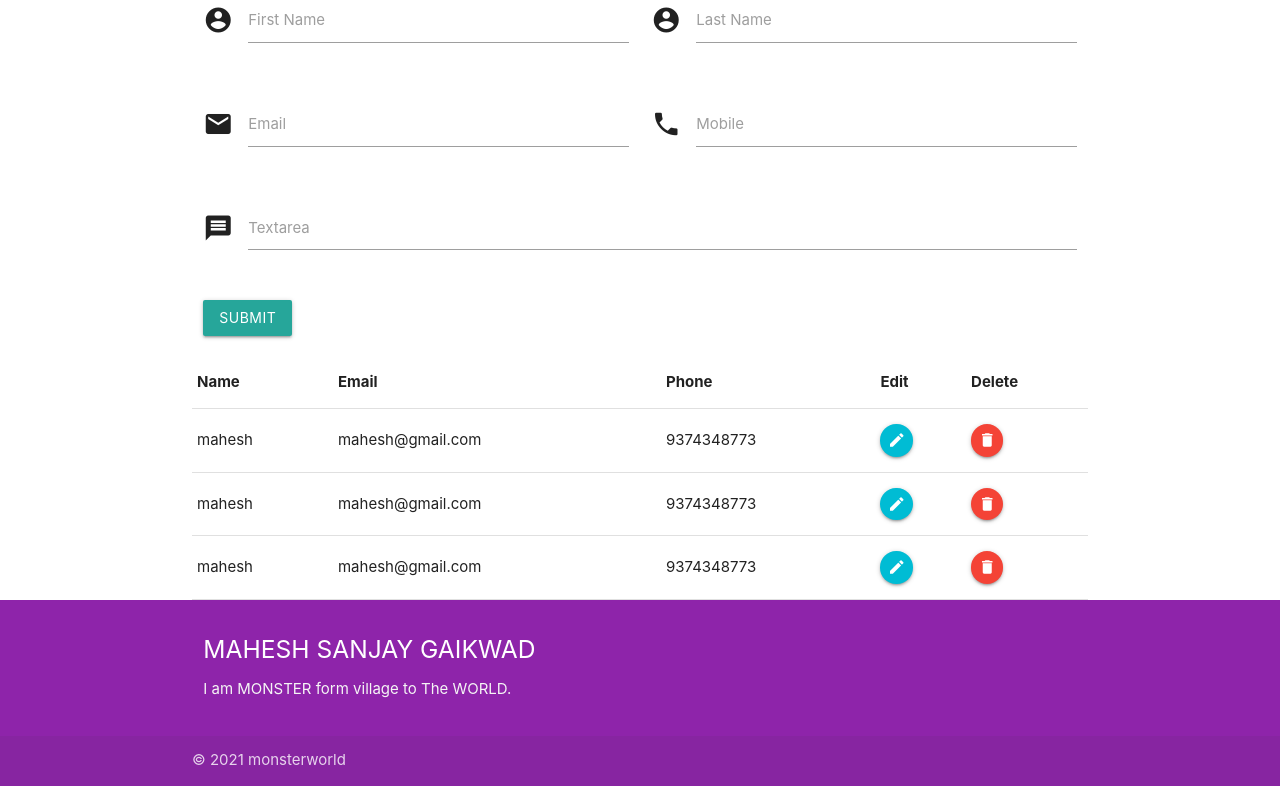
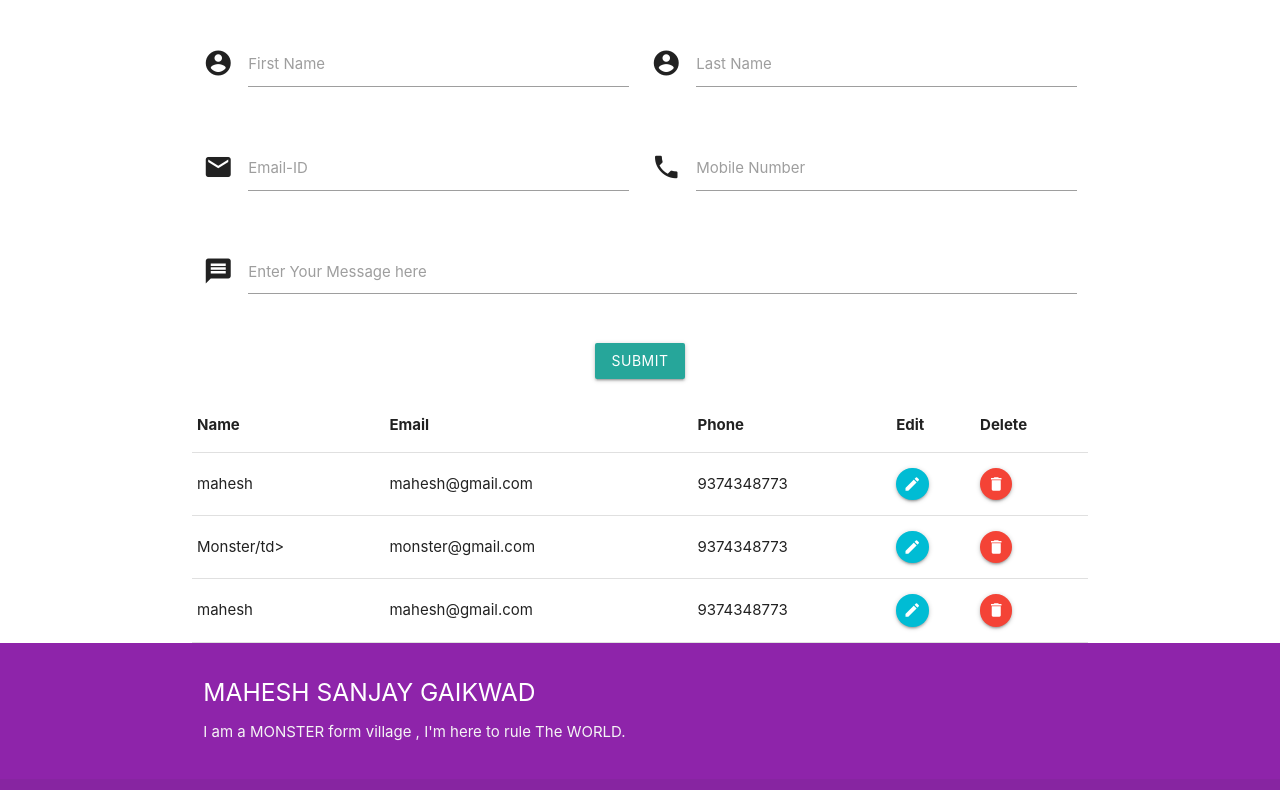
Before and after one commit to monstermahi982/first_try_with_materialize_css, a plain HTML site: page index.html in a window 1280 px wide. Shown: the part 599-1389 px from the top of the page. Drawn offline with nearby package versions, Linux system fonts and the light colour scheme.

Commit message:
Update index.html
Made some changes in the form section. Also made slight changes in CSS part for better user experience.

```diff
--- a/index.html
+++ b/index.html
@@ -100,8 +100,8 @@
     <div class="container" id="contact">
         <div class="row">
             <center>
-                <h3>MONSTER FORM</h3>
-            </center>
+                <h2>MONSTER CONTACT FORM</h2>
+            </center><br>
             <form class="col s12">
                 <div class="row">
                     <div class="input-field col s12 m6">
@@ -119,24 +119,26 @@
                     <div class="input-field col s12 m6">
                         <i class="material-icons prefix">email</i>
                         <input id="email" type="email" class="validate">
-                        <label for="email">Email</label>
+                        <label for="email">Email-ID</label>
                     </div>
                     <div class="input-field col s12 m6">
                         <i class="material-icons prefix">phone</i>
                         <input onfocus="M.toast({html: 'enter your phone'})" id="icon_telephone" type="tel"
                             class="validate">
-                        <label for="icon_telephone">Mobile</label>
+                        <label for="icon_telephone">Mobile Number</label>
                     </div>
                 </div>
                 <div class="row">
                     <div class="input-field col s12">
                         <i class="material-icons prefix">message</i>
                         <textarea id="textarea1" class="materialize-textarea"></textarea>
-                        <label for="textarea1">Textarea</label>
+                        <label for="textarea1">Enter Your Message here</label>
                     </div>
                 </div>
+                <center>
                 <button type="button" onclick="M.toast({html: 'from submited successfully'})"
                     class="waves-effect waves-light btn">Submit</button>
+                    </center>
 
             </form>
         </div>
@@ -168,8 +170,8 @@
                                 class="material-icons">delete</i></a></td>
                 </tr>
                 <tr>
-                    <td>mahesh </td>
-                    <td>mahesh@gmail.com</td>
+                    <td>Monster/td>
+                    <td>monster@gmail.com</td>
                     <td>9374348773</td>
                     <td><a onclick="M.toast({html: 'permission denied'})"
                             class="btn-floating btn-large waves-effect waves-light cyan btn-small"><i
@@ -199,7 +201,7 @@
             <div class="row">
                 <div class="col l6 s12">
                     <h5 class="white-text">MAHESH SANJAY GAIKWAD</h5>
-                    <p class="grey-text text-lighten-4">I am MONSTER form village to The WORLD.</p>
+                    <p class="grey-text text-lighten-4">I am a MONSTER form village , I'm here to rule The WORLD.</p>
                 </div>
             </div>
         </div>
```
